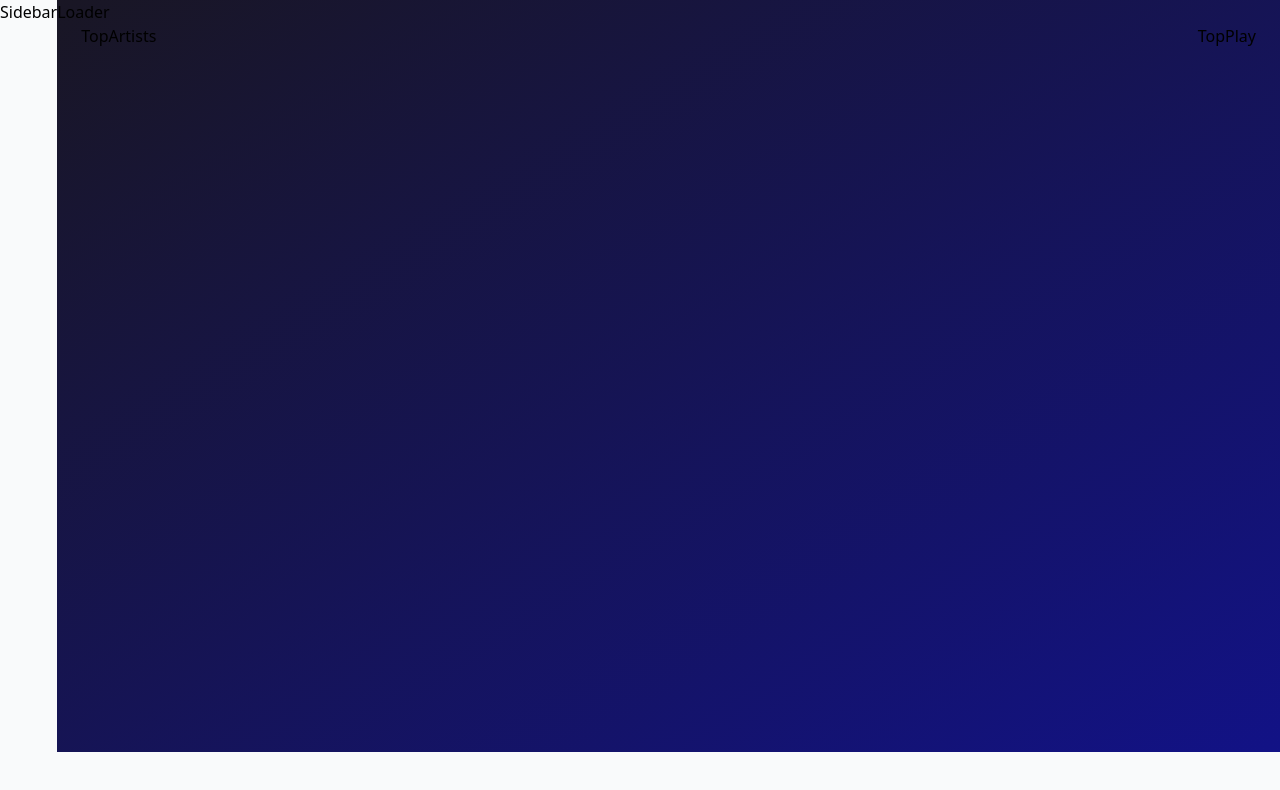
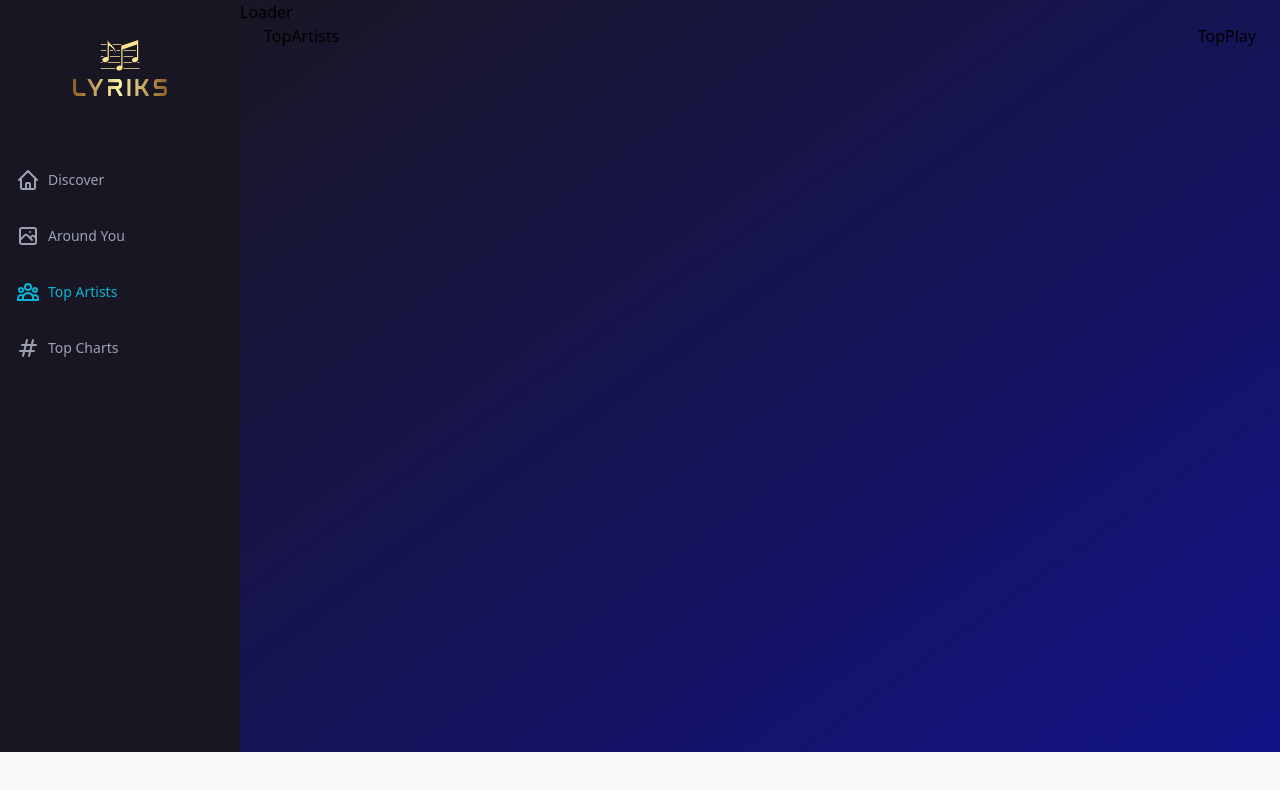
Before and after one commit to KaiHDev/MusicApplication, a React (Vite) app: page /top-artists in a window 1280 px wide. Shown: the top 790 px of the page. Built offline with nearby package versions, Linux system fonts and the light colour scheme.

Commit message:
Sidebar Implementation

```diff
--- a/src/components/Sidebar.jsx
+++ b/src/components/Sidebar.jsx
@@ -1,5 +1,58 @@
-const Sidebar = () => (
-  <div>Sidebar</div>
+import React, { useState } from 'react';
+import { NavLink } from 'react-router-dom';
+import { HiOutlineHashtag, HiOutlineHome, HiOutlineMenu, HiOutlinePhotograph, HiOutlineUserGroup } from 'react-icons/hi';
+import { RiCloseLine } from 'react-icons/ri';
+
+import { logo } from '../assets';
+
+const links = [
+  { name: 'Discover', to: '/', icon: HiOutlineHome },
+  { name: 'Around You', to: '/around-you', icon: HiOutlinePhotograph },
+  { name: 'Top Artists', to: '/top-artists', icon: HiOutlineUserGroup },
+  { name: 'Top Charts', to: '/top-charts', icon: HiOutlineHashtag },
+];
+
+const NavLinks = ({ handleClick }) => (
+  <div className="mt-10">
+    {links.map((item) => (
+      <NavLink
+        key={item.name}
+        to={item.to}
+        className="flex flex-row justify-start items-center my-8 text-sm font-medium text-gray-400 hover:text-cyan-400"
+        onClick={() => handleClick && handleClick()}
+      >
+        <item.icon className="w-6 h-6 mr-2" />
+        {item.name}
+      </NavLink>
+    ))}
+  </div>
 );
 
+const Sidebar = () => {
+  const [mobileMenuOpen, setMobileMenuOpen] = useState(false);
+
+  return (
+    <>
+      <div className="md:flex hidden flex-col w-[240px] py-10 px-4 bg-[#191624]">
+        <img src={logo} alt="logo" className="w-full h-14 object-contain" />
+        <NavLinks />
+      </div>
+
+      {/* Mobile sidebar */}
+      <div className="absolute md:hidden block top-6 right-3">
+        {!mobileMenuOpen ? (
+          <HiOutlineMenu className="w-6 h-6 mr-2 text-white" onClick={() => setMobileMenuOpen(true)} />
+        ) : (
+          <RiCloseLine className="w-6 h-6 mr-2 text-white" onClick={() => setMobileMenuOpen(false)} />
+        )}
+      </div>
+
+      <div className={`absolute top-0 h-screen w-2/3 bg-gradient-to-tl from-white/10 to-[#483D8B] backdrop-blur-lg z-10 p-6 md:hidden smooth-transition ${mobileMenuOpen ? 'left-0' : '-left-full'}`}>
+        <img src={logo} alt="logo" className="w-full h-14 object-contain" />
+        <NavLinks handleClick={() => setMobileMenuOpen(false)} />
+      </div>
+    </>
+  );
+};
+
 export default Sidebar;
```
